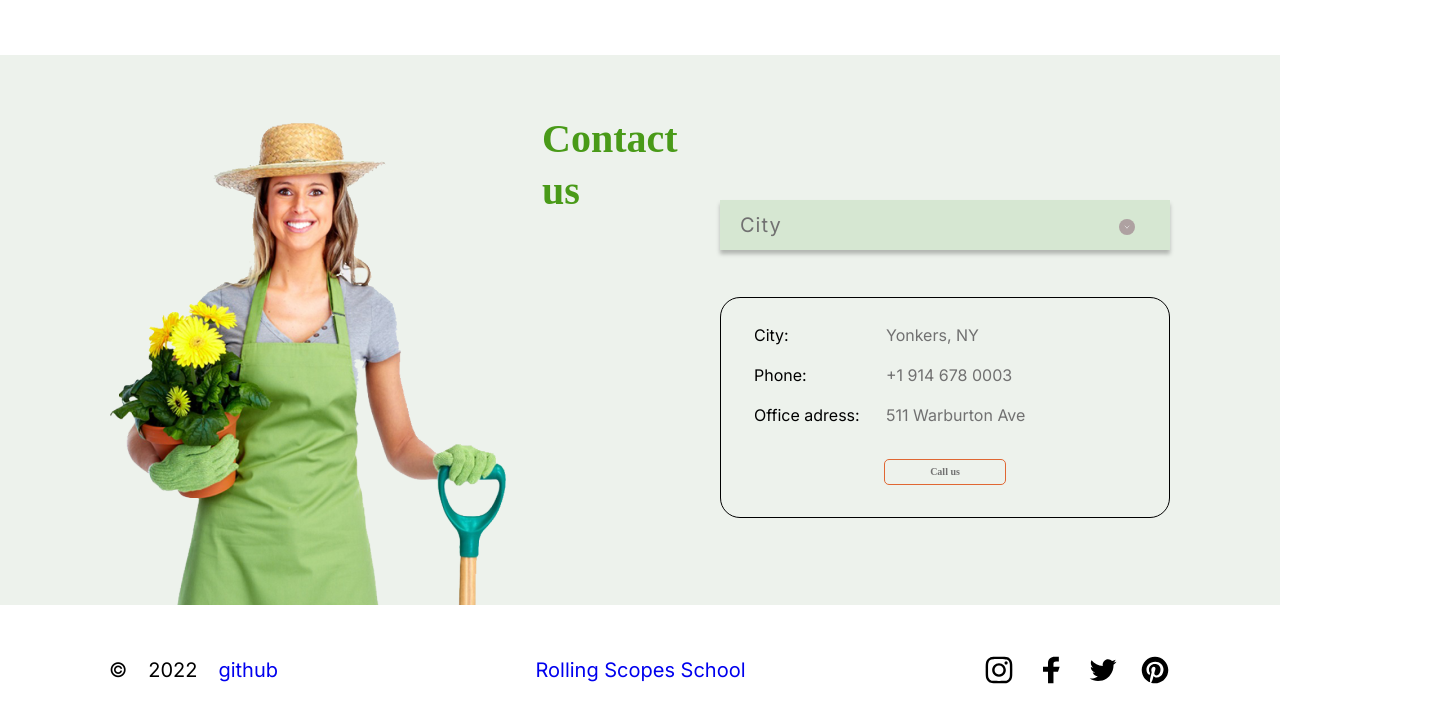
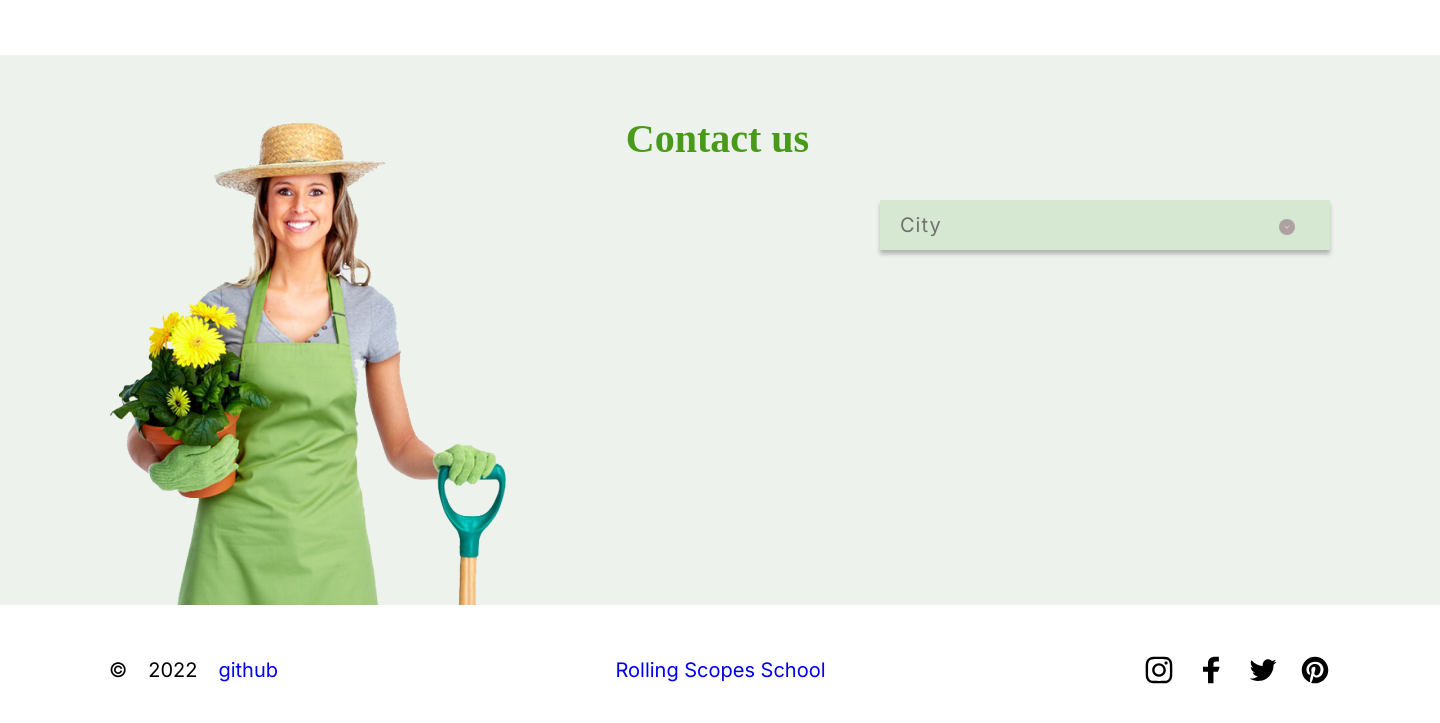
Before and after one commit to teplokotov/plants, a plain HTML site: page plants/index.html in a window 1280 px wide. Shown: the part 3137-3860 px from the top of the page, 1440 px wide, since content can reach past the window. Drawn offline with Linux system fonts and the light colour scheme; a web font is replaced by a local one.

Commit message:
feat: add js file with cross-checking myself and make some fixes

```diff
--- a/plants/css/style.css
+++ b/plants/css/style.css
@@ -8,8 +8,8 @@ body {
   display: flex;
   flex-direction: column;
   justify-content: space-between;
-  min-width: 320px;
-  max-width: 1440px;
+  min-width: 1440px; /* "Ширина контента 1440рх не должна изменяться при изменении размера окна браузера." */
+  max-width: 1440px; /* "Ширина контента 1440рх не должна изменяться при изменении размера окна браузера." */
   font-family: 'Inter', sans-serif;
   margin: 0 auto;
 }
@@ -71,6 +71,7 @@ body::after{
 }
 .nav-item.selected a{
   color: #E06733;
+  cursor: default;
 }
 .nav-item.selected a:hover{
   text-decoration: none;
@@ -364,13 +365,13 @@ body::after{
 	background: #D6E7D2;
   transition: background .2s;
 }
-#accordion input:checked + label {
+/* #accordion input:checked + label {
 	background: #D6E7D2;
 	border-bottom-right-radius: 0;
 	border-bottom-left-radius: 0;
 	margin-bottom: 0;
   transition: border-bottom-right-radius 0.1s, border-bottom-left-radius 0.1s;
-}
+} */
 #accordion .option-data {
 	background: #D6E7D2;
 	height:0px;
@@ -383,23 +384,20 @@ body::after{
 #accordion .option-data button {
   margin: 0 40px;
 }
-#accordion input:checked ~ .option-data {
+/* #accordion input:checked ~ .option-data {
 	height: 116px;
 	margin-bottom: 32px;
-  /* padding-bottom: 12px; */
   transition: height 0.2s;
   transition-delay: 0.2s;
-}
+} */
 
 #accordion > div:nth-child(3) > .option-data{
   margin-bottom: 0;
 }
 
-#accordion input:checked + label:before {
-  /* transition: transform .35s;
-  transform: rotate(180deg); */
+/* #accordion input:checked + label:before {
   content: url(../assets/accordion_btn-2.svg);
-}
+} */
 
 .option-description{
   margin: 0 40px;
--- a/plants/index.html
+++ b/plants/index.html
@@ -9,6 +9,7 @@
   <link rel="stylesheet" href="./css/normalize.css">
   <link rel="stylesheet" href="./css/style.css">
   <link rel="icon" href="./assets/favicon.ico">
+  <script src="./js/index.js"></script>
   <title>Plants</title>
 </head>
 <body>
@@ -149,21 +150,6 @@
               <a>Sherrill, NY</a>
             </div>
           </div>
-          <div class="contact-us-adress">
-            <div class="contact-us-row">
-              <div class="row-city-heading">City:</div>
-              <div class="row-city-value">Yonkers, NY</div>
-            </div>
-            <div class="contact-us-row">
-              <div class="row-phone-heading">Phone:</div>
-              <div class="row-phone-value">+1 914 678 0003</div>
-            </div>
-            <div class="contact-us-row">
-              <div class="row-adress-heading">Office adress:</div>
-              <div class="row-adress-value">511 Warburton Ave</div>
-            </div>
-            <button class="contact-us-button-row">Call us</button>
-          </div>
         </div>
       </section>
     </div>
@@ -176,7 +162,7 @@
         <div class="footer-data-github-link"><a href="https://github.com/teplokotov" target="_blank" title="Github">github</a></div>
       </div>
       <div class="footer-data-center">
-        <a class="school-link" href="https://rs.school/js/" target="_blank">Rolling Scopes School</a>
+        <a class="school-link" href="https://rs.school/js-stage0/" target="_blank">Rolling Scopes School</a>
       </div>
       <div class="footer-data-right">
         <ul class="footer-social-list">
--- /dev/null
+++ b/plants/js/index.js
@@ -0,0 +1 @@
+console.log('1. Вёрстка валидная +10\n2. Вёрстка семантическая +20\n3. Вёрстка соответствует макету +48\n4. Требования к css + 10\n- фоновый цвет тянется на всю ширину страницы [нет]\n5. Интерактивность, реализуемая через css +20\nИТОГ: 108/110');
```
